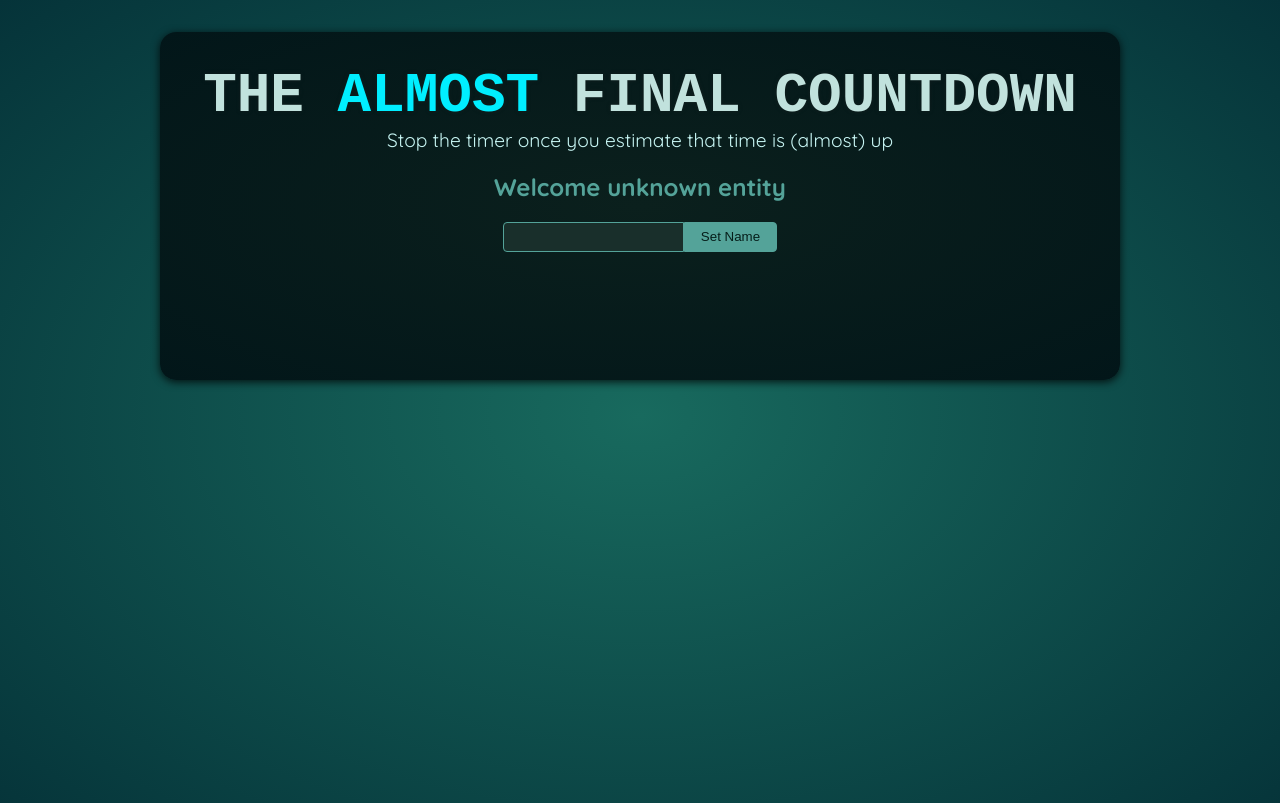
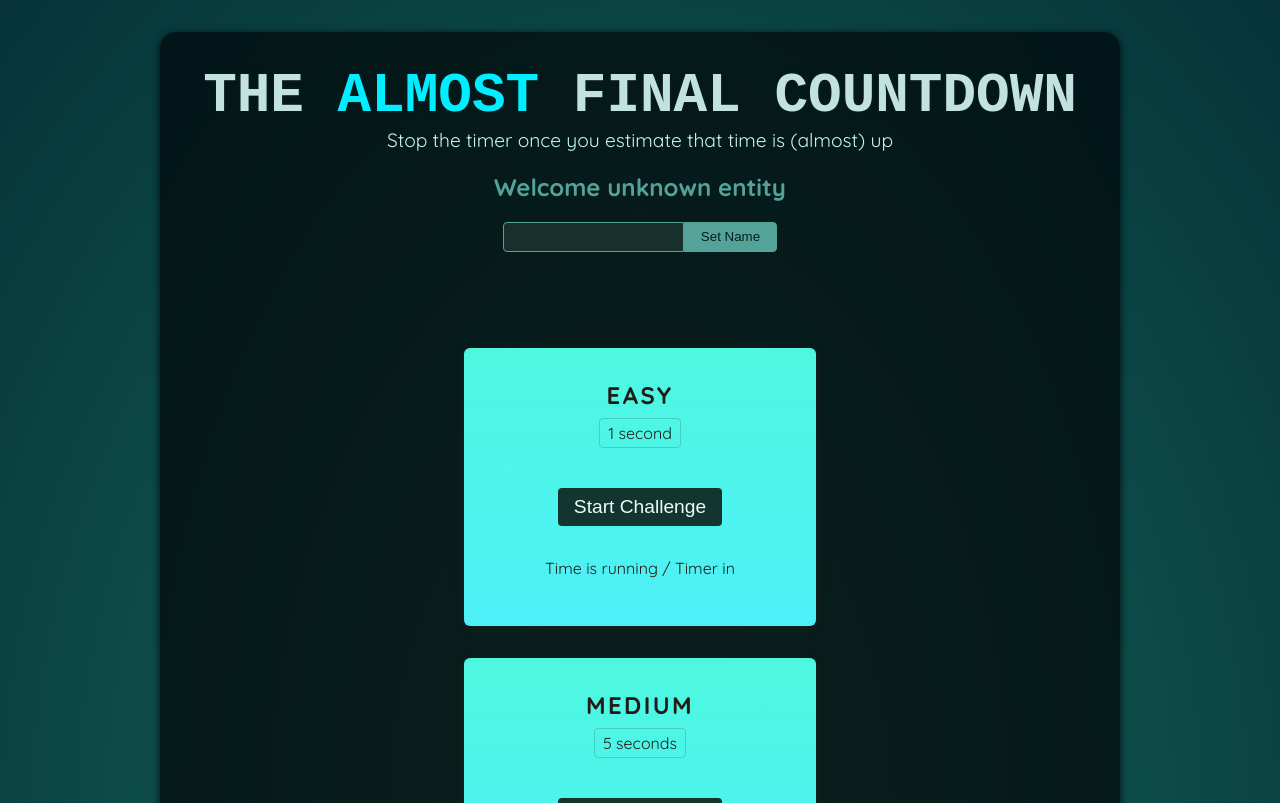
Before and after one commit to SoulIsMyDiet/react-portal-refs, a React (Vite) app: page / in a window 1280 px wide. Shown: the top 803 px of the page. Built offline with nearby package versions, Linux system fonts and the light colour scheme; a web font is replaced by a local one.

Commit message:
Timer chalenges

```diff
--- a/src/App.jsx
+++ b/src/App.jsx
@@ -1,10 +1,15 @@
 import Player from './components/Player.jsx';
+import TimerChalenge from "./components/TimerChalenge";
 
 function App() {
   return (
     <>
       <Player />
       <div id="challenges"></div>
+        <TimerChalenge targetTime={1} title={'Easy'}/>
+        <TimerChalenge targetTime={5} title={'Medium'}/>
+        <TimerChalenge targetTime={10} title={'Hard'}/>
+        <TimerChalenge targetTime={20} title={'Very hard'}/>
     </>
   );
 }
--- /dev/null
+++ b/src/components/TimerChalenge.jsx
@@ -0,0 +1,20 @@
+export default function TimerChalenge({title, targetTime}){
+    return (
+        <section className="challenge">
+            <h2>
+                {title}
+            </h2>
+            <p className="challenge-time">
+                {targetTime} second{targetTime > 1 ? 's' : ''}
+            </p>
+            <p>
+                <button>
+                    Start Challenge
+                </button>
+            </p>
+            <p className="">
+                Time is running / Timer in
+            </p>
+        </section>
+    )
+}
```
